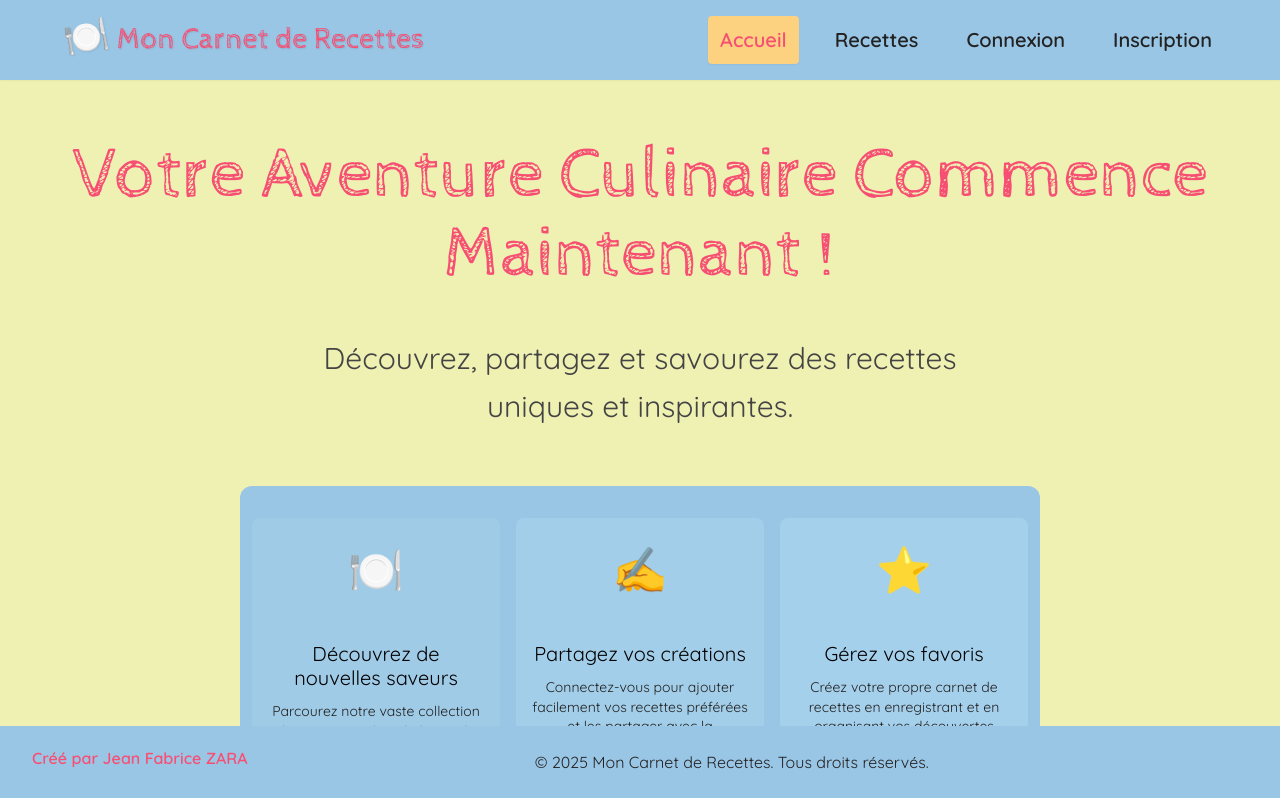
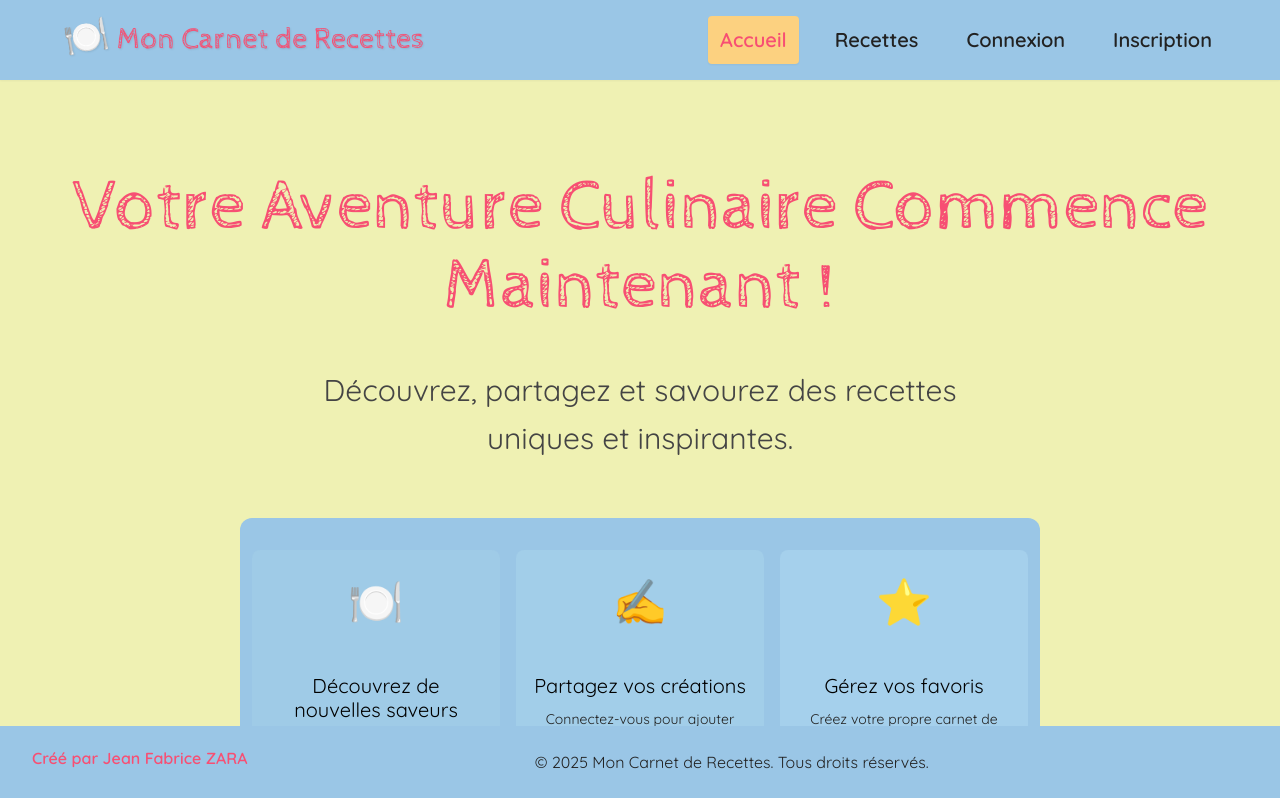
Before and after one commit to jfzara/YouChef, a React (Vite) app: page / in a window 1280 px wide. Shown: the top 798 px of the page. Built offline with nearby package versions, Linux system fonts and the light colour scheme.

Commit message:
margiontop

```diff
--- a/src/pages/Accueil.jsx
+++ b/src/pages/Accueil.jsx
@@ -10,10 +10,10 @@ import Footer from '../components/Footer/Footer';
 // --- Styled Components pour la Page d'Accueil ---
 
 const AccueilContainer = styled(motion.div)`
-
+margin-top:2rem;
     display: flex;
     flex-direction: column;
-    justify-content: center;
+    justify-content: flex-start;
     align-items: center;
     padding: var(--space-8) 0;
     position: relative;
```
